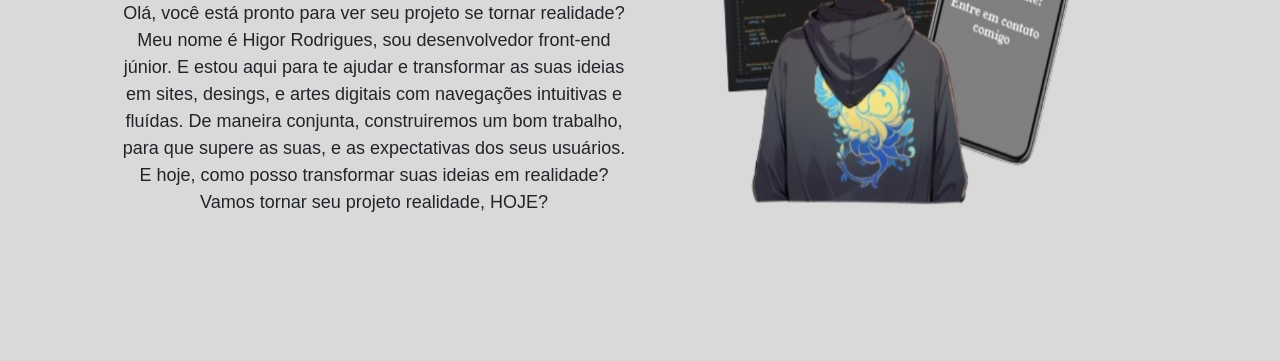
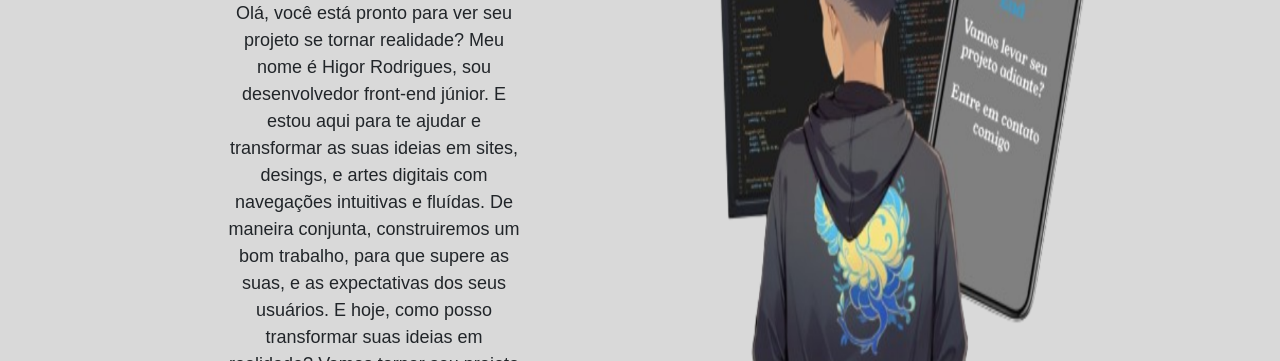
Before and after one commit to OffHigor/PortfolioHigorRodrigues, a plain HTML site: page index.html in a window 1280 px wide. Shown: the part 325-686 px from the top of the page. Drawn offline with nearby package versions, Linux system fonts and the light colour scheme; a web font is replaced by a local one.

Commit message:
Add files via upload

```diff
--- a/home.css
+++ b/home.css
@@ -3,6 +3,10 @@
 .Tudo{
     background-color: #D9D9D9;
 
+}
+.tt{
+    width: 60%;
+    margin: auto;
 }
 .texto{
     color: rgb(255, 255, 255) !important;
--- a/index.html
+++ b/index.html
@@ -48,7 +48,7 @@
         <div class="row">
               <div class="TextoApresentacao col-12 col-md-6">
               <h1 class="central col-12 col-md-12 ">DESENVOLVEDOR<br>FRONT-END</h1>
-              <p>Olá, você está pronto para ver seu projeto se tornar realidade? Meu nome é Higor Rodrigues, sou desenvolvedor front-end júnior.
+              <p class="tt">Olá, você está pronto para ver seu projeto se tornar realidade? Meu nome é Higor Rodrigues, sou desenvolvedor front-end júnior.
               E estou aqui para te ajudar e transformar as suas ideias em sites, desings, e artes digitais com navegações intuitivas e fluídas.
               De maneira conjunta, construiremos um bom trabalho, para que supere as suas, e as expectativas dos seus usuários.
                 E hoje, como posso transformar suas ideias em realidade? Vamos tornar seu projeto realidade, HOJE?
```
